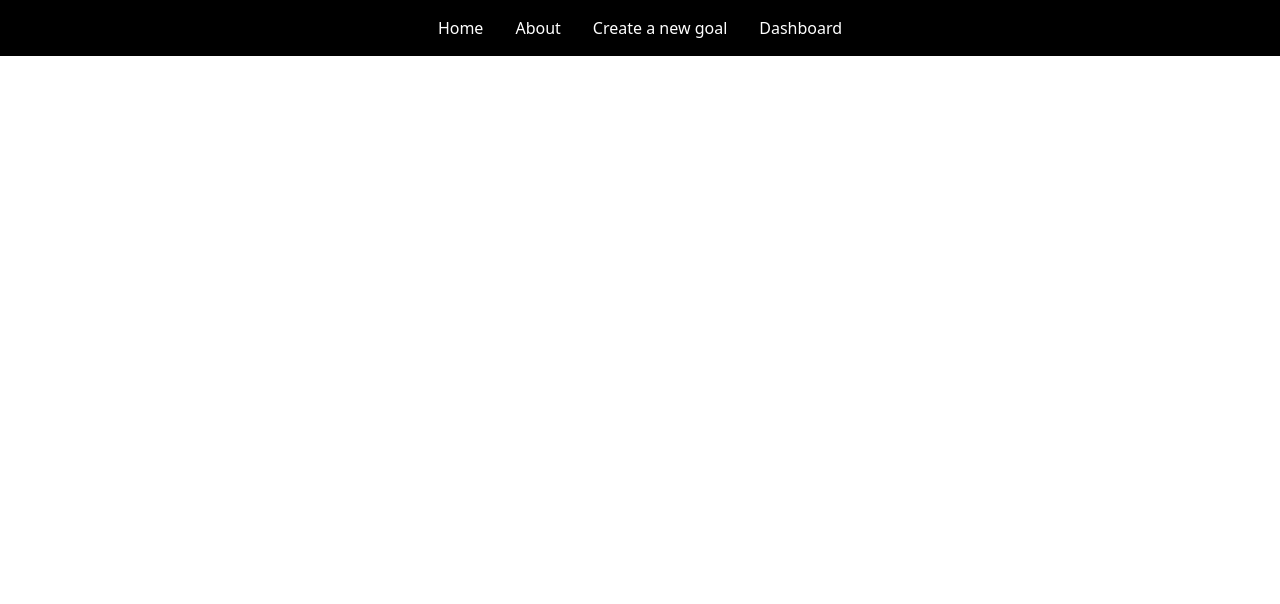
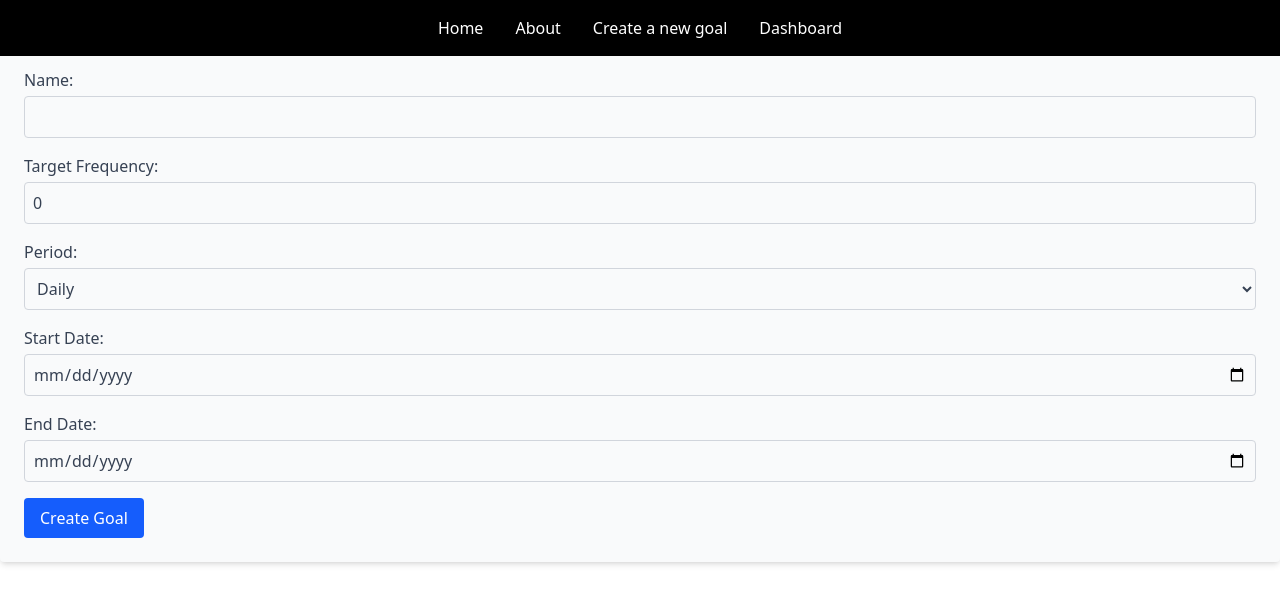
Before and after one commit to HabbitRabbit/habbit-rabbit-front, a React (Vite) app: page /create-goal in a window 1280 px wide. Shown: the top 604 px of the page. Built offline with nearby package versions, Linux system fonts and the light colour scheme.

Commit message:
Create new goal functionality

```diff
--- a/src/components/CreateGoal.jsx
+++ b/src/components/CreateGoal.jsx
@@ -1,12 +1,127 @@
-import {useParams, NavLink} from "react-router-dom"
-import { useState, useEffect } from "react"
-import { API_URL } from "../../config/api"
-import axios from "axios"
+import { useState, useContext } from "react";
+import axios from "axios";
+import { API_URL } from "../../config/api";
+import { AuthContext } from "../context/auth.context";
 
 function CreateGoal() {
+  const [name, setName] = useState("");
+  const [targetFrequency, setTargetFrequency] = useState(0);
+  const [period, setPeriod] = useState("daily");
+  const [startDate, setStartDate] = useState("");
+  const [endDate, setEndDate] = useState("");
 
+  const { storeToken } = useContext(AuthContext)
 
+  const handleSubmit = async (event) => {
+    event.preventDefault();
+    try {
+      // Retrieve the user ID from the JWT stored in localStorage
+      const userToken = localStorage.getItem("authToken");
+      console.log(userToken)
+      const decodedToken = JSON.parse(atob(userToken.split('.')[1])); // Decode JWT payload
+      const userId = decodedToken._id; // Extract user ID from the token payload
+        console.log(userId)
+      const newGoal = {
+        name,
+        targetFrequency,
+        period,
+        startDate,
+        endDate,
+        createdBy: userId, // Set the createdBy field with the user's ID
+        //TODO Check how habits are being sent
+      };
 
+      const response = await axios.post(`${API_URL}/api/goals`, newGoal, {
+        headers: {
+          Authorization: `Bearer ${userToken}`,
+        },
+      });
+
+      console.log("Goal created successfully:", response.data);
+      // Reset form fields
+      setName("");
+      setTargetFrequency(0);
+      setPeriod("daily");
+      setStartDate("");
+      setEndDate("");
+
+    } catch (error) {
+      console.error("There was an error creating the goal!", error);
+    }
+  };
+
+  return (
+    <div className="bg-gray-50 p-6 rounded shadow-md mb-6">
+      <h2 className="text-xl font-semibold mb-4">Create a New Goal</h2>
+      <form onSubmit={handleSubmit} className="space-y-4">
+        <div>
+          <label className="block text-gray-700">
+            Name:
+            <input
+              type="text"
+              value={name}
+              onChange={(e) => setName(e.target.value)}
+              required
+              className="mt-1 block w-full p-2 border border-gray-300 rounded"
+            />
+          </label>
+        </div>
+        <div>
+          <label className="block text-gray-700">
+            Target Frequency:
+            <input
+              type="number"
+              value={targetFrequency}
+              onChange={(e) => setTargetFrequency(Number(e.target.value))}
+              className="mt-1 block w-full p-2 border border-gray-300 rounded"
+            />
+          </label>
+        </div>
+        <div>
+          <label className="block text-gray-700">
+            Period:
+            <select
+              value={period}
+              onChange={(e) => setPeriod(e.target.value)}
+              className="mt-1 block w-full p-2 border border-gray-300 rounded"
+            >
+              <option value="daily">Daily</option>
+              <option value="weekly">Weekly</option>
+              <option value="monthly">Monthly</option>
+            </select>
+          </label>
+        </div>
+        <div>
+          <label className="block text-gray-700">
+            Start Date:
+            <input
+              type="date"
+              value={startDate}
+              onChange={(e) => setStartDate(e.target.value)}
+              className="mt-1 block w-full p-2 border border-gray-300 rounded"
+            />
+          </label>
+        </div>
+        <div>
+          <label className="block text-gray-700">
+            End Date:
+            <input
+              type="date"
+              value={endDate}
+              onChange={(e) => setEndDate(e.target.value)}
+              className="mt-1 block w-full p-2 border border-gray-300 rounded"
+            />
+          </label>
+        </div>
+        <button
+          type="submit"
+          className="bg-blue-600 text-white py-2 px-4 rounded hover:bg-blue-700"
+        >
+          Create Goal
+        </button>
+      </form>
+    </div>
+  );
 }
 
-export default CreateGoal
+export default CreateGoal;
```
Also changed, not shown: src/pages/Dashboard.jsx (+8 -7 lines).
